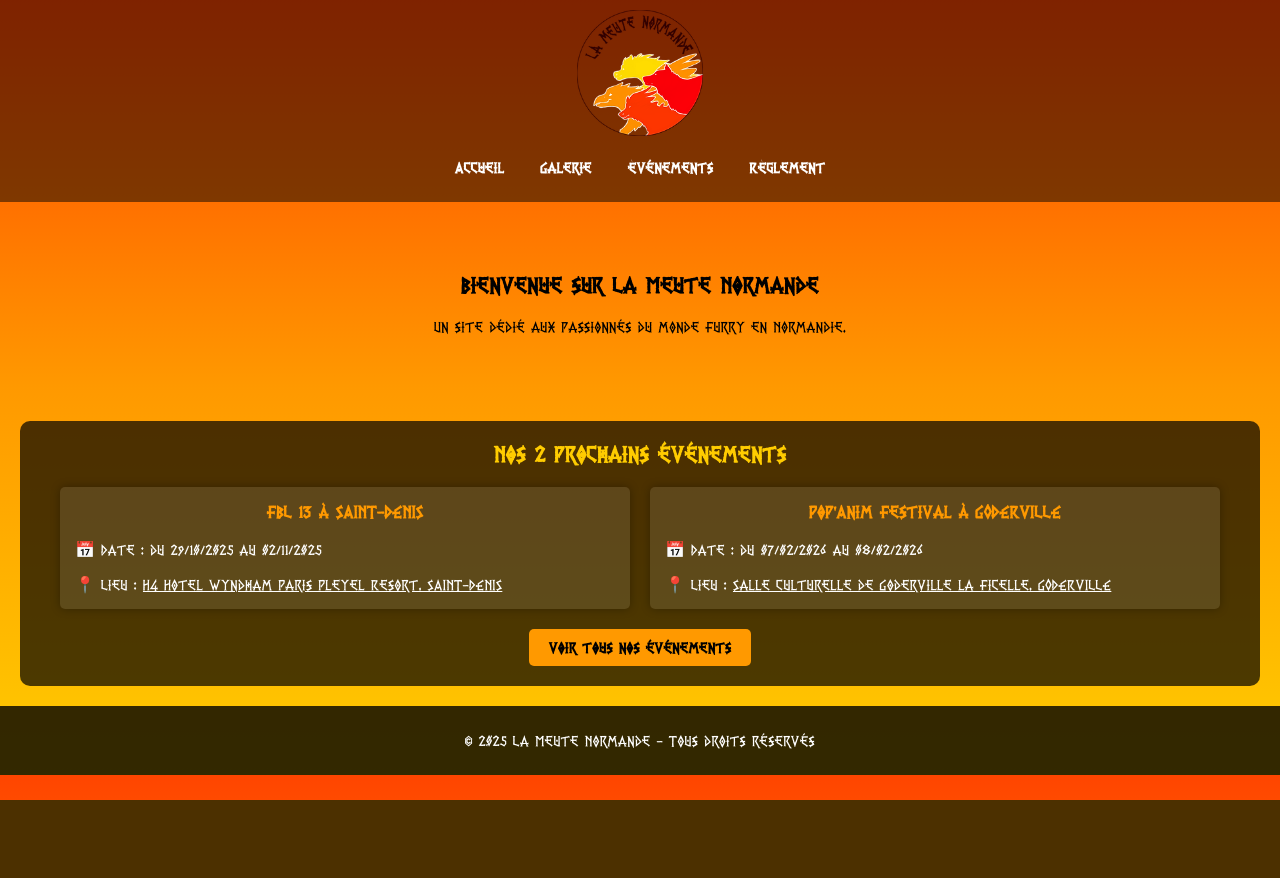
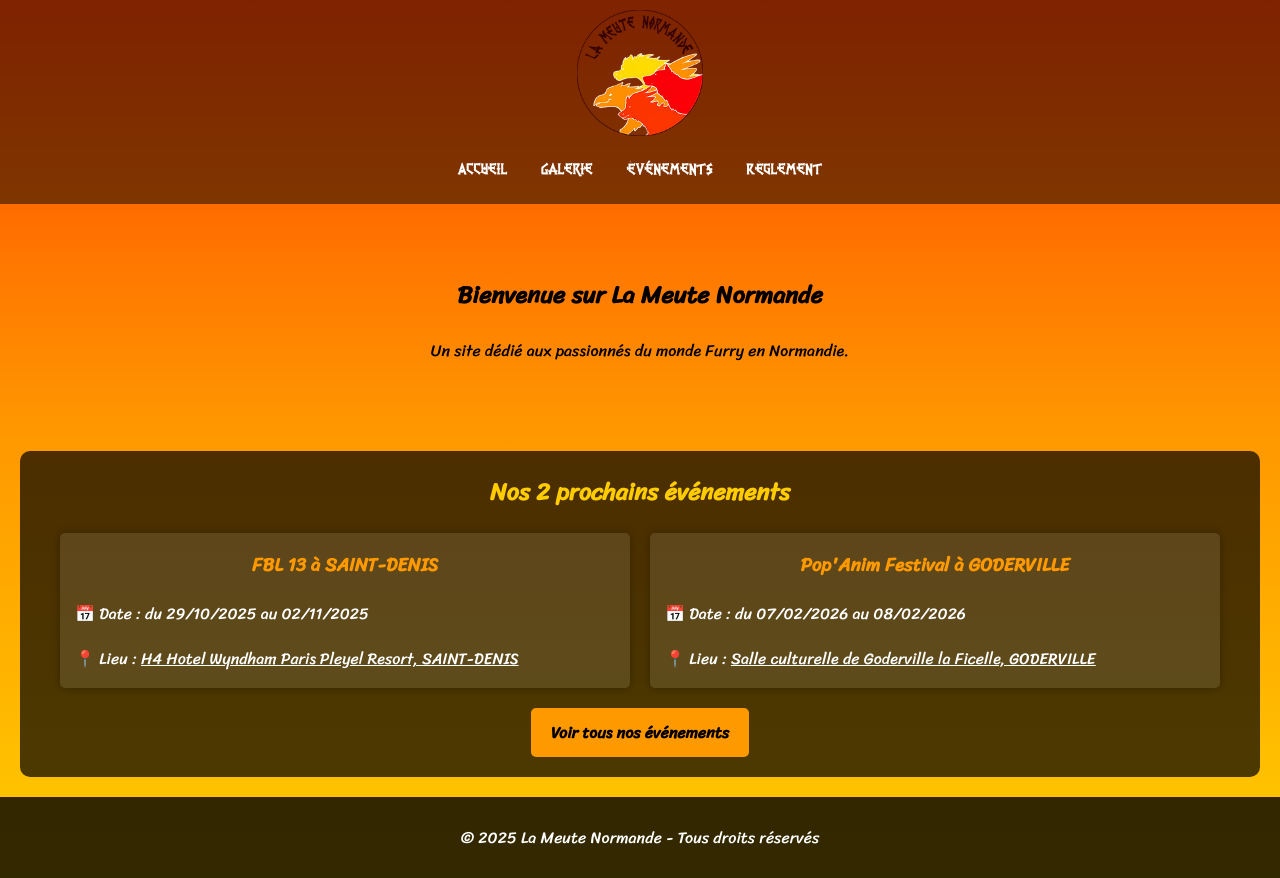
Before and after one commit to FleuryK/fleuryk.github.io, a PHP site: page /la_meute_normande/index.html in a window 1280 px wide. Before the commit the page ends 800 px from the top, so only its background shows below. Run offline with PHP 8.4, Linux system fonts and the light colour scheme.

Commit message:
Restore Sriracha font and update font styles
Re-enable the Sriracha font and adjust font properties for various elements.

```diff
--- a/la_meute_normande/inc/css/style.css
+++ b/la_meute_normande/inc/css/style.css
@@ -1,4 +1,4 @@
-/* @import url('https://fonts.googleapis.com/css2?family=Sriracha&display=swap'); */
+@import url('https://fonts.googleapis.com/css2?family=Sriracha&display=swap');
 
 @font-face {
 	font-family: 'pr_vikingregular';
@@ -17,9 +17,9 @@ html {
 /* Général */
 body {
 	/* font-family: "Sriracha", sans-serif; */
-	font-family: "pr_vikingregular", sans-serif;
+	/* font-family: "pr_vikingregular", sans-serif;
 	font-weight: 400;
-	font-style: normal;
+	font-style: normal; */
 	margin: 0;
 	padding: 0;
 	background: linear-gradient(to bottom, #FF4500, #FF9900, #FFCC00);
@@ -47,6 +47,9 @@ nav ul {
 }
 
 nav ul li {
+	font-family: "pr_vikingregular", sans-serif;
+	font-weight: 400;
+	font-style: normal;
 	display: inline;
 	margin: 0 15px;
 }
@@ -58,6 +61,12 @@ nav a, nav a:hover {
 }
 
 /* Section principale */
+main {
+	font-family: "Sriracha", sans-serif;
+	font-weight: 400;
+	font-style: normal;
+}
+
 .hero {
 	padding: 50px;
 	color: #000000;
@@ -256,6 +265,9 @@ nav a, nav a:hover {
 
 /* Footer */
 footer {
+	font-family: "Sriracha", sans-serif;
+	font-weight: 400;
+	font-style: normal;
 	background: rgba(0, 0, 0, 0.8);
 	padding: 10px;
 	margin-top: 20px;
```
